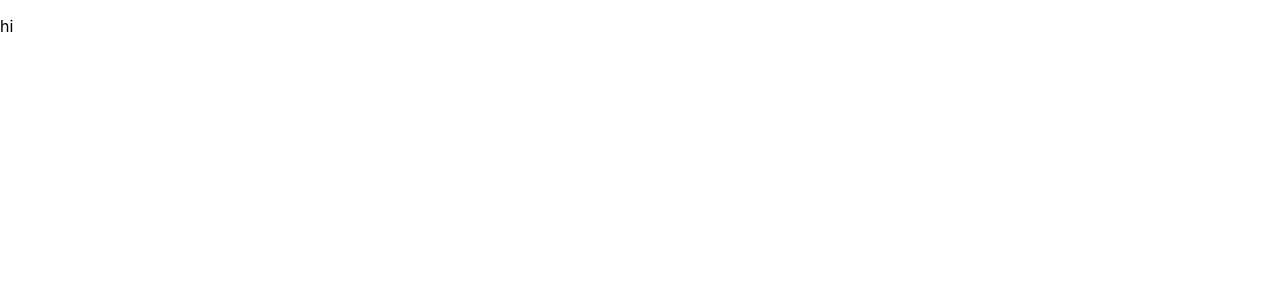
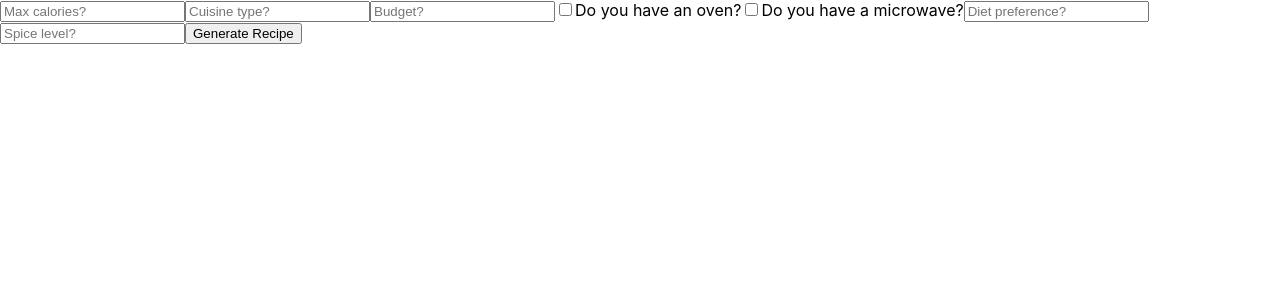
Before and after one commit to waradsanath/hackomania-2025-spiders, a React (Create React App) app in the folder hackomania/: page /Context in a window 1280 px wide. Shown: the top 300 px of the page. Built offline with nearby package versions, Linux system fonts and the light colour scheme.

Commit message:
made gemini work

```diff
--- a/hackomania/src/contexts/contextualclues.js
+++ b/hackomania/src/contexts/contextualclues.js
@@ -1,12 +1,95 @@
-import {useState} from 'react'
+import { useState } from "react";
 
 function Context() {
+  const [cal, setCal] = useState("");
+  const [cuis, setCuis] = useState("");
+  const [budg, setBudg] = useState("");
+  const [isOven, setIsOven] = useState(false);
+  const [isMicr, setIsMicr] = useState(false);
+  const [diet, setDiet] = useState("");
+  const [spice, setSpice] = useState("");
+  const [variable, setVariable] = useState("");
 
-    return(
-        <div>
-            <p>hi</p>
-        </div>
-    )
+  const handleSubmit = async (e) => {
+    e.preventDefault(); // Prevent page refresh
+
+    const { GoogleGenerativeAI } = require("@google/generative-ai");
+    const genAI = new GoogleGenerativeAI("AIzaSyCTiGpm46kxl6xVTuT0KxgvUxrKAnJ7jfc");
+    const model = genAI.getGenerativeModel({ model: "gemini-1.5-flash" });
+
+    const prompt = `
+        A person would like a recipe of ${cal} calories of ${cuis} cuisine.
+        They would like it to be under ${budg} budget.
+        ${isOven ? "They have an oven." : "They do not have an oven."}
+        ${isMicr ? "They have a microwave." : "They do not have a microwave."}
+        Their dietary preference is ${diet}.
+        They prefer a spice level of ${spice}.
+    `;
+
+    try {
+      const result = await model.generateContent([prompt]); // Fix API Call
+      const textResponse = await result.response.text(); // Correct response parsing
+      setVariable(textResponse);
+    } catch (error) {
+      console.error("Error:", error);
+      setVariable("Failed to fetch recipe. Try again.");
+    }
+  };
+
+  return (
+    <div>
+      <form onSubmit={handleSubmit}>
+        <input
+          type="text"
+          placeholder="Max calories?"
+          value={cal}
+          onChange={(e) => setCal(e.target.value)}
+        />
+        <input
+          type="text"
+          placeholder="Cuisine type?"
+          value={cuis}
+          onChange={(e) => setCuis(e.target.value)}
+        />
+        <input
+          type="text"
+          placeholder="Budget?"
+          value={budg}
+          onChange={(e) => setBudg(e.target.value)}
+        />
+        <label>
+          <input
+            type="checkbox"
+            checked={isOven}
+            onChange={(e) => setIsOven(e.target.checked)}
+          />
+          Do you have an oven?
+        </label>
+        <label>
+          <input
+            type="checkbox"
+            checked={isMicr}
+            onChange={(e) => setIsMicr(e.target.checked)}
+          />
+          Do you have a microwave?
+        </label>
+        <input
+          type="text"
+          placeholder="Diet preference?"
+          value={diet}
+          onChange={(e) => setDiet(e.target.value)}
+        />
+        <input
+          type="text"
+          placeholder="Spice level?"
+          value={spice}
+          onChange={(e) => setSpice(e.target.value)}
+        />
+        <button type="submit">Generate Recipe</button>
+      </form>
+      <p>{variable}</p>
+    </div>
+  );
 }
 
 export default Context;
```
Also changed, not shown: hackomania/src/Ingredients/addIngredients.js (added, +12 -0 lines).
